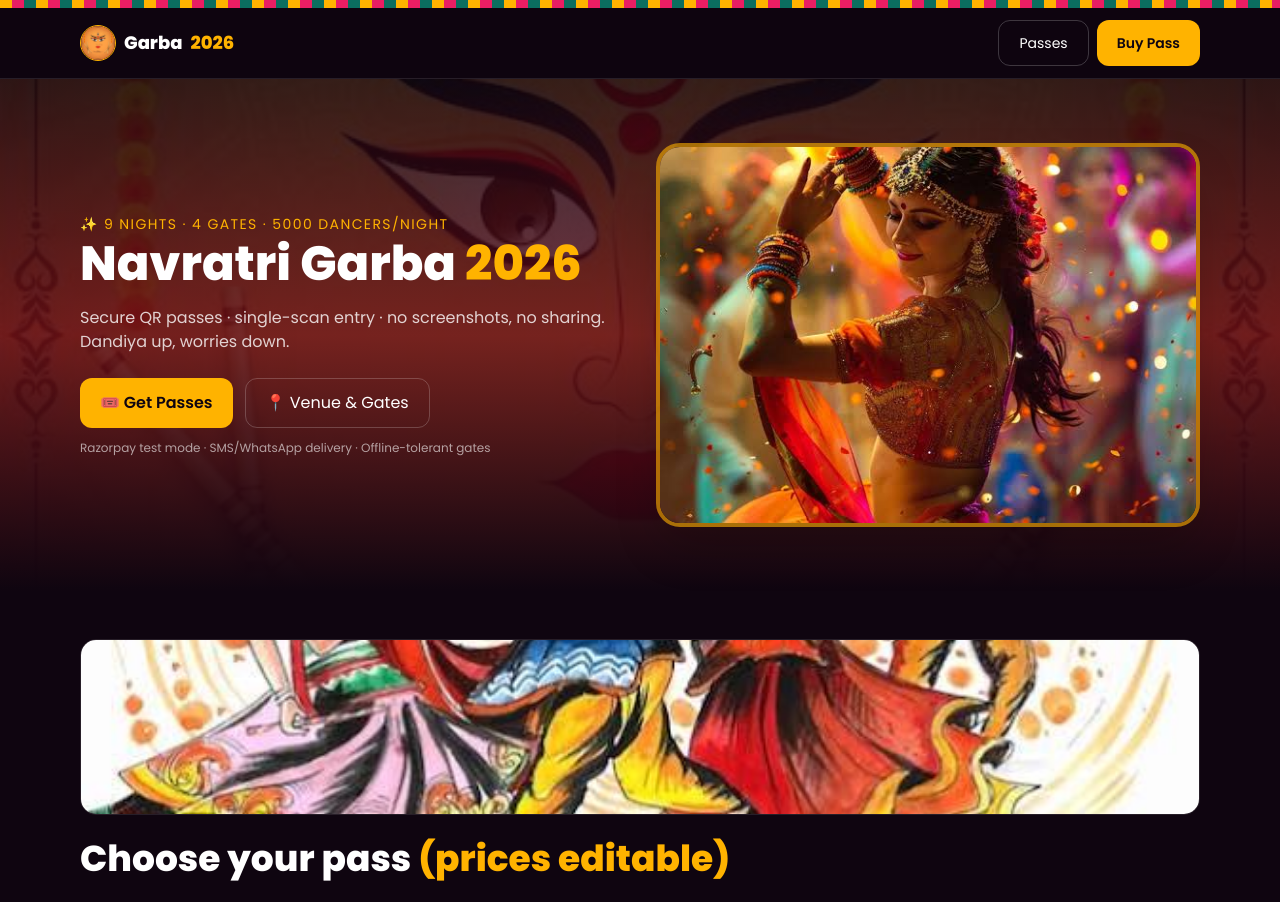
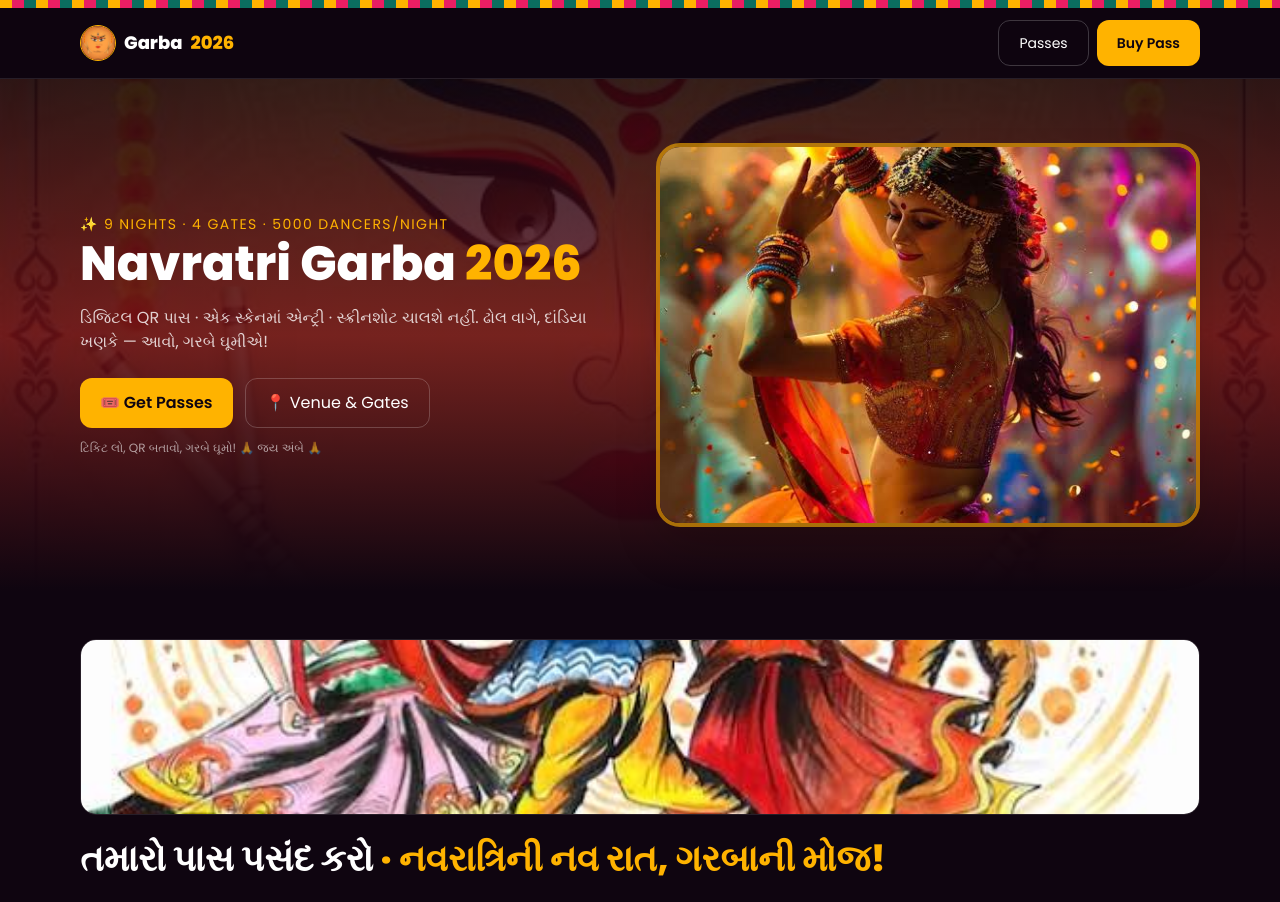
Before and after one commit to Nitin-Chaudhary-081/Navratri, a React (Vite) app in the folder frontend/: page / in a window 1280 px wide. Shown: the top 902 px of the page. Built offline with nearby package versions, Linux system fonts and the light colour scheme; no server answers.

Commit message:
Gujarati festive copy on homepage, footer blessings

```diff
--- a/frontend/src/pages/Home.jsx
+++ b/frontend/src/pages/Home.jsx
@@ -23,12 +23,12 @@ export default function Home() {
           <motion.div initial={{ opacity: 0, y: 24 }} animate={{ opacity: 1, y: 0 }}>
             <p className="text-haldi tracking-widest text-sm">✨ 9 NIGHTS · 4 GATES · 5000 DANCERS/NIGHT</p>
             <h1 className="text-5xl font-extrabold leading-tight">Navratri Garba <span className="text-haldi">2026</span></h1>
-            <p className="mt-3 text-white/80">Secure QR passes · single-scan entry · no screenshots, no sharing. Dandiya up, worries down.</p>
+            <p className="mt-3 text-white/80">ડિજિટલ QR પાસ · એક સ્કેનમાં એન્ટ્રી · સ્ક્રીનશોટ ચાલશે નહીં. ઢોલ વાગે, દાંડિયા ખણકે — આવો, ગરબે ઘૂમીએ!</p>
             <div className="mt-6 flex gap-3">
               <button onClick={() => scrollToId('passes')} className="btn">🎟️ Get Passes</button>
               <a href="#venue" className="btn-ghost">📍 Venue & Gates</a>
             </div>
-            <p className="mt-3 text-xs text-white/60">Razorpay test mode · SMS/WhatsApp delivery · Offline-tolerant gates</p>
+            <p className="mt-3 text-xs text-white/60">ટિકિટ લો, QR બતાવો, ગરબે ઘૂમો! 🙏 જય અંબે 🙏</p>
           </motion.div>
           <motion.img src={IMGS.heroSolo} alt="Garba dancer" className="rounded-3xl border-4 border-haldi/60 shadow-2xl animate-floaty object-cover h-96 w-full" initial={{ scale: 0.95 }} animate={{ scale: 1 }} />
         </div>
@@ -37,7 +37,7 @@ export default function Home() {
       {/* PASSES — uses passes-garba-night */}
       <section id="passes" className="max-w-6xl mx-auto px-4 py-12 scroll-mt-24">
         <img src={IMGS.passes} className="rounded-2xl w-full h-44 object-cover border border-white/10" alt="Garba Night" />
-        <h2 className="section-title mt-6">Choose your pass <span className="text-haldi">(prices editable)</span></h2>
+        <h2 className="section-title mt-6">તમારો પાસ પસંદ કરો <span className="text-haldi">· નવરાત્રિની નવ રાત, ગરબાની મોજ!</span></h2>
         <div className="grid md:grid-cols-4 gap-4 mt-6">
           {passes.map((p) => (
             <motion.div key={p.id} whileHover={{ y: -6 }} className="card p-5">
@@ -95,7 +95,7 @@ export default function Home() {
           <button onClick={() => scrollToId('passes')} className="btn mt-4">Book now — from ₹299</button>
         </div>
       </section>
-      <footer className="text-center text-xs text-white/40 py-8">Made for Navratri · Vercel + Supabase + Render · Razorpay test mode</footer>
+      <footer className="text-center text-sm text-white/60 py-8">॥ શુભ નવરાત્રિ ॥ 🙏 જય અંબે · ગરબા ૨૦૨૬ 🎉</footer>
     </div>
   );
 }
```
